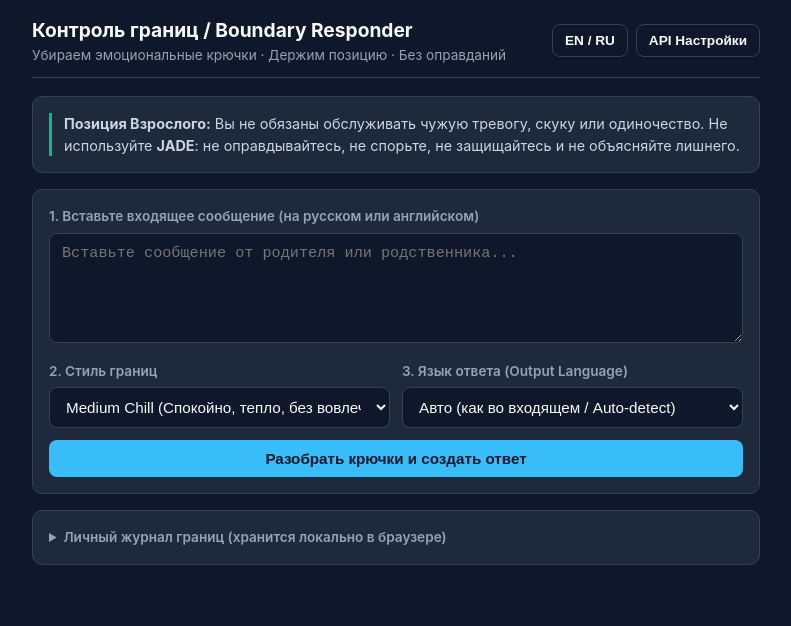
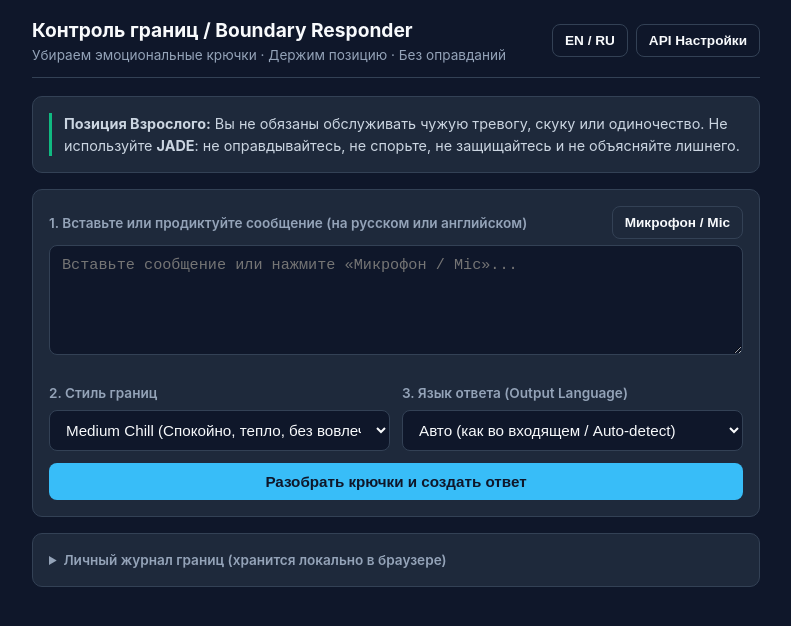
Before and after one commit to usproblogger/boundary-responder, a plain HTML site: page index.html in a window 1280 px wide. Shown: the whole page, without its empty margins (244-1035 px from the left). Drawn offline with Linux system fonts and the light colour scheme.

Commit message:
Update index.html

```diff
--- a/index.html
+++ b/index.html
@@ -15,6 +15,7 @@
       --accent-hover: #0284c7;
       --warn: #f59e0b;
       --ok: #10b981;
+      --rec: #ef4444;
     }
     * { box-sizing: border-box; margin: 0; padding: 0; }
     body {
@@ -46,6 +47,14 @@
       padding: 16px;
       margin-bottom: 16px;
     }
+    .label-row {
+      display: flex;
+      justify-content: space-between;
+      align-items: center;
+      gap: 8px;
+      margin-bottom: 6px;
+      flex-wrap: wrap;
+    }
     label {
       display: block;
       font-size: 0.85rem;
@@ -53,6 +62,7 @@
       margin-bottom: 6px;
       color: var(--muted);
     }
+    .label-row label { margin-bottom: 0; }
     textarea, input, select {
       width: 100%;
       background: #0f172a;
@@ -86,6 +96,11 @@
       font-size: 0.85rem;
     }
     button.secondary:hover { background: #334155; }
+    button.mic-active {
+      background: var(--rec);
+      border-color: var(--rec);
+      color: #fff;
+    }
     .tag {
       display: inline-block;
       background: rgba(245, 158, 11, 0.15);
@@ -105,7 +120,7 @@
       white-space: pre-wrap;
       font-size: 0.95rem;
     }
-    .actions { display: flex; gap: 8px; margin-top: 10px; flex-wrap: wrap; }
+    .actions { display: flex; gap: 8px; margin-top: 10px; flex-wrap: wrap; align-items: center; }
     .grounding {
       border-left: 3px solid var(--ok);
       padding-left: 12px;
@@ -124,7 +139,7 @@
       margin-top: 10px;
       font-size: 0.85rem;
     }
-    .status-toast { font-size: 0.85rem; color: var(--ok); margin-left: 8px; }
+    .status-toast { font-size: 0.85rem; color: var(--ok); margin-left: 4px; }
   </style>
 </head>
 <body>
@@ -162,8 +177,12 @@
   </div>
 
   <div class="card">
-    <label id="lblIncoming" for="incoming">1. Вставьте входящее сообщение (на русском или английском)</label>
-    <textarea id="incoming" placeholder="Вставьте сообщение от родителя или родственника..."></textarea>
+    <div class="label-row">
+      <label id="lblIncoming" for="incoming">1. Вставьте или продиктуйте сообщение (на русском или английском)</label>
+      <button type="button" class="secondary" id="btnMic" onclick="toggleMic()">Микрофон / Mic</button>
+    </div>
+    <textarea id="incoming" placeholder="Вставьте сообщение или нажмите «Микрофон / Mic»..."></textarea>
+    <div id="micStatus" class="status-toast" style="margin-bottom:10px;"></div>
 
     <div class="row">
       <div>
@@ -214,6 +233,8 @@
 
   <script>
     let uiLang = localStorage.getItem("ber_uilang") || "ru";
+    let recognition = null;
+    let isRecording = false;
 
     const UI_TEXT = {
       ru: {
@@ -224,8 +245,13 @@
         apiKey: "API Ключ (сохраняется только в вашем браузере)",
         model: "Модель (Model Name)",
         grounding: "<strong>Позиция Взрослого:</strong> Вы не обязаны обслуживать чужую тревогу, скуку или одиночество. Не используйте <strong>JADE</strong>: не оправдывайтесь, не спорьте, не защищайтесь и не объясняйте лишнего.",
-        incoming: "1. Вставьте входящее сообщение (на русском или английском)",
-        placeholder: "Вставьте сообщение от родителя или родственника...",
+        incoming: "1. Вставьте или продиктуйте сообщение (на русском или английском)",
+        placeholder: "Вставьте сообщение или нажмите «Микрофон / Mic»...",
+        micStart: "Микрофон / Mic",
+        micStop: "Стоп / Stop",
+        micListening: "Слушаю... говорите.",
+        micUnsupported: "Голосовой ввод не поддерживается в этом браузере.",
+        micDenied: "Доступ к микрофону запрещён или произошла ошибка.",
         stance: "2. Стиль границ",
         optMedium: "Medium Chill (Спокойно, тепло, без вовлечения)",
         optGray: "Gray Rock (Серый камень: сухо и по факту)",
@@ -251,8 +277,13 @@
         apiKey: "API Key (Stored locally in your browser)",
         model: "Model Name",
         grounding: "<strong>Adult Ego-State Check:</strong> You are not responsible for regulating another adult's boredom, loneliness, or anxiety. Do not <strong>J</strong>ustify, <strong>A</strong>rgue, <strong>D</strong>efend, or <strong>E</strong>xplain.",
-        incoming: "1. Paste Incoming Message (Russian or English)",
-        placeholder: "Paste the message from your parent or relative here...",
+        incoming: "1. Paste or Dictate Incoming Message (Russian or English)",
+        placeholder: "Paste a message or press Mic to speak...",
+        micStart: "Mic / Speak",
+        micStop: "Stop Mic",
+        micListening: "Listening... speak now.",
+        micUnsupported: "Speech recognition is not supported in this browser.",
+        micDenied: "Microphone permission blocked or speech error occurred.",
         stance: "2. Boundary Stance",
         optMedium: "Medium Chill (Warm, calm, detached)",
         optGray: "Gray Rock (Minimal, neutral, factual)",
@@ -284,6 +315,7 @@
       document.getElementById("uiGrounding").innerHTML = t.grounding;
       document.getElementById("lblIncoming").textContent = t.incoming;
       document.getElementById("incoming").placeholder = t.placeholder;
+      document.getElementById("btnMic").textContent = isRecording ? t.micStop : t.micStart;
       document.getElementById("lblStance").textContent = t.stance;
       document.getElementById("optMedium").textContent = t.optMedium;
       document.getElementById("optGray").textContent = t.optGray;
@@ -304,6 +336,65 @@
       uiLang = uiLang === "ru" ? "en" : "ru";
       localStorage.setItem("ber_uilang", uiLang);
       applyUiLang();
+    }
+
+    function toggleMic() {
+      const SpeechRec = window.SpeechRecognition || window.webkitSpeechRecognition;
+      const statusEl = document.getElementById("micStatus");
+      const btnMic = document.getElementById("btnMic");
+
+      if (!SpeechRec) {
+        statusEl.textContent = UI_TEXT[uiLang].micUnsupported;
+        return;
+      }
+
+      if (isRecording && recognition) {
+        recognition.stop();
+        return;
+      }
+
+      recognition = new SpeechRec();
+      const forcedLang = document.getElementById("lang").value;
+      if (forcedLang === "en") {
+        recognition.lang = "en-US";
+      } else if (forcedLang === "ru") {
+        recognition.lang = "ru-RU";
+      } else {
+        recognition.lang = uiLang === "ru" ? "ru-RU" : "en-US";
+      }
+
+      recognition.interimResults = false;
+      recognition.maxAlternatives = 1;
+
+      recognition.onstart = () => {
+        isRecording = true;
+        btnMic.classList.add("mic-active");
+        btnMic.textContent = UI_TEXT[uiLang].micStop;
+        statusEl.textContent = UI_TEXT[uiLang].micListening;
+      };
+
+      recognition.onresult = (event) => {
+        const transcript = event.results[0][0].transcript;
+        const ta = document.getElementById("incoming");
+        ta.value = ta.value ? `${ta.value.trim()} ${transcript}` : transcript;
+      };
+
+      recognition.onerror = () => {
+        statusEl.textContent = UI_TEXT[uiLang].micDenied;
+      };
+
+      recognition.onend = () => {
+        isRecording = false;
+        btnMic.classList.remove("mic-active");
+        btnMic.textContent = UI_TEXT[uiLang].micStart;
+        setTimeout(() => {
+          if (!isRecording && statusEl.textContent === UI_TEXT[uiLang].micListening) {
+            statusEl.textContent = "";
+          }
+        }, 1500);
+      };
+
+      recognition.start();
     }
 
     window.onload = () => {
```
